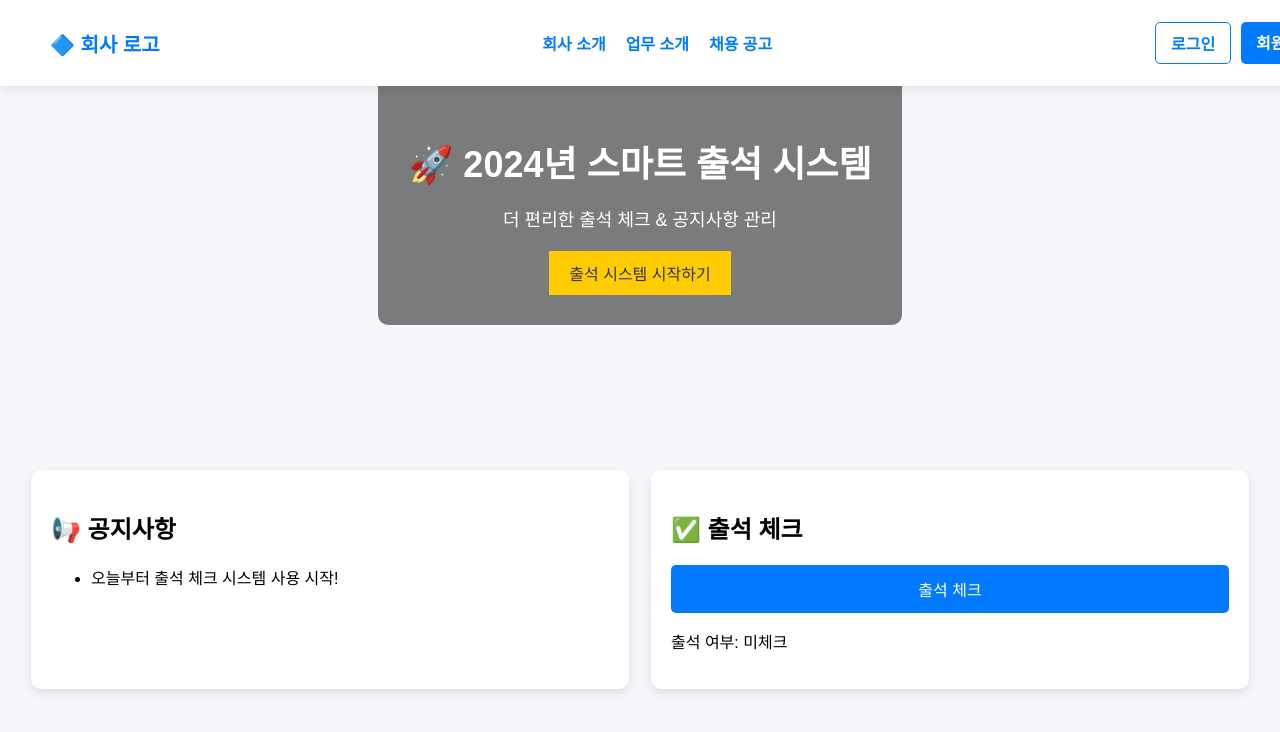
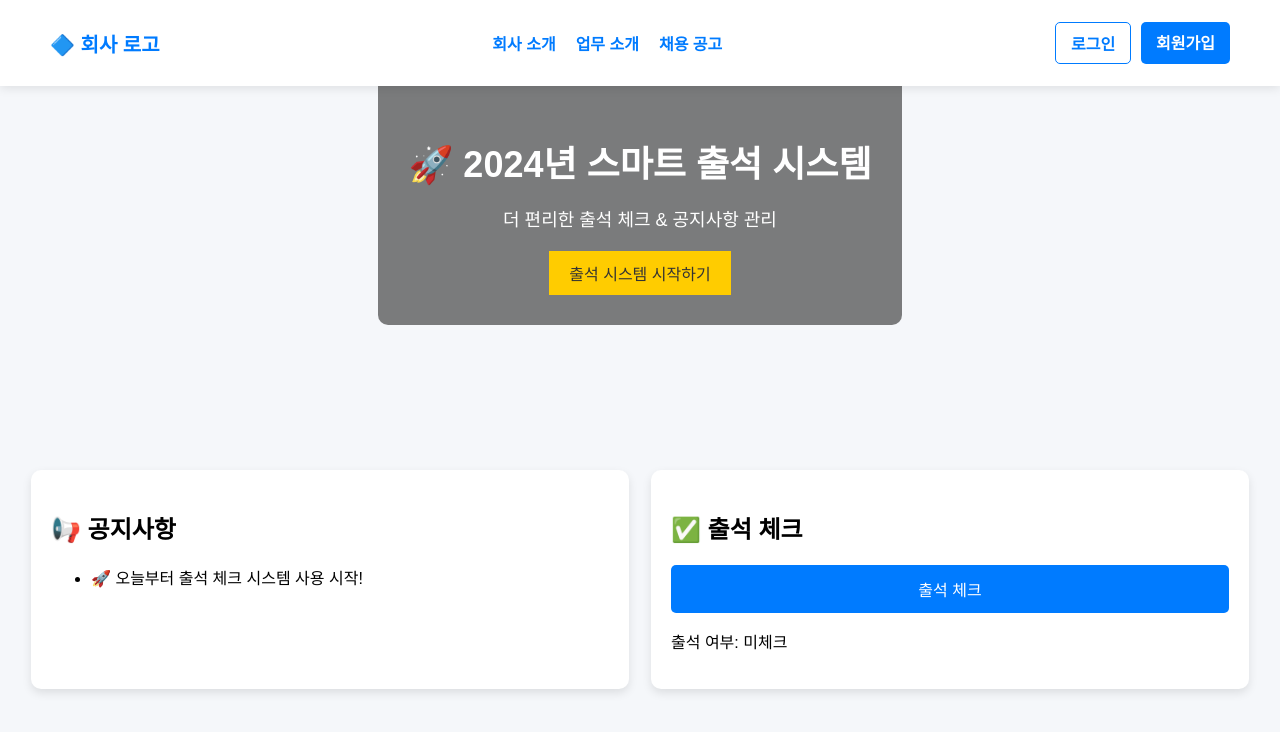
Before and after one commit to kjc0011/project-website, a plain HTML site: page index.html in a window 1280 px wide. Drawn offline with Linux system fonts and the light colour scheme.

Commit message:
yujin_ 전체적으로 수정 style.css 상단 부분 수정, script.js 불러옴(복붙)

```diff
--- a/script.js
+++ b/script.js
@@ -37,4 +37,12 @@ document.getElementById("loginForm")?.addEventListener("submit", function(event)
     }
 });
 
-document.getElementById("")
+function checkAttendance() {
+    document.getElementById("attendance-status").innerHTML = "출석 여부: 체크 완료 ✅";
+}
+
+// 공지사항 목록 불러오기
+document.addEventListener("DOMContentLoaded", function() {
+    let noticeList = document.getElementById("notice-list");
+    noticeList.innerHTML = "<li>🚀 오늘부터 출석 체크 시스템 사용 시작!</li>";
+});
--- a/style.css
+++ b/style.css
@@ -10,7 +10,7 @@ body {
 .navbar {
     width: 100%;
     background-color: #ffffff;
-    padding: 15px 50px;
+    padding: 15px 0px;
     display: flex;
     align-items: center;
     justify-content: space-between;
@@ -22,6 +22,7 @@ body {
 }
 
 .logo {
+    padding: 0px 0px 0px 50px;
     font-size: 20px;
     font-weight: bold;
     color: #007bff;
@@ -52,6 +53,7 @@ nav ul li a:hover {
 /* 로그인 & 회원가입 버튼 */
 .auth-buttons {
     display: flex;
+    padding: 0px 50px 0px 0px;
     gap: 10px;
 }
 
```
